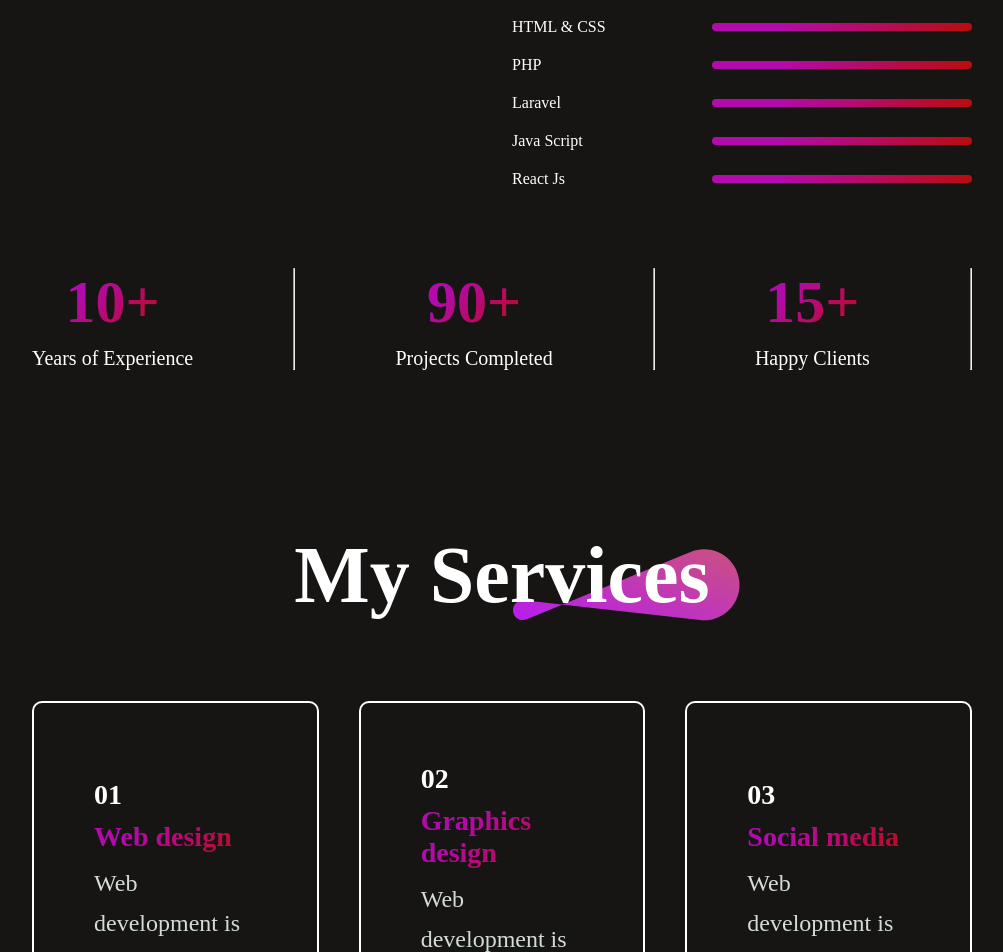
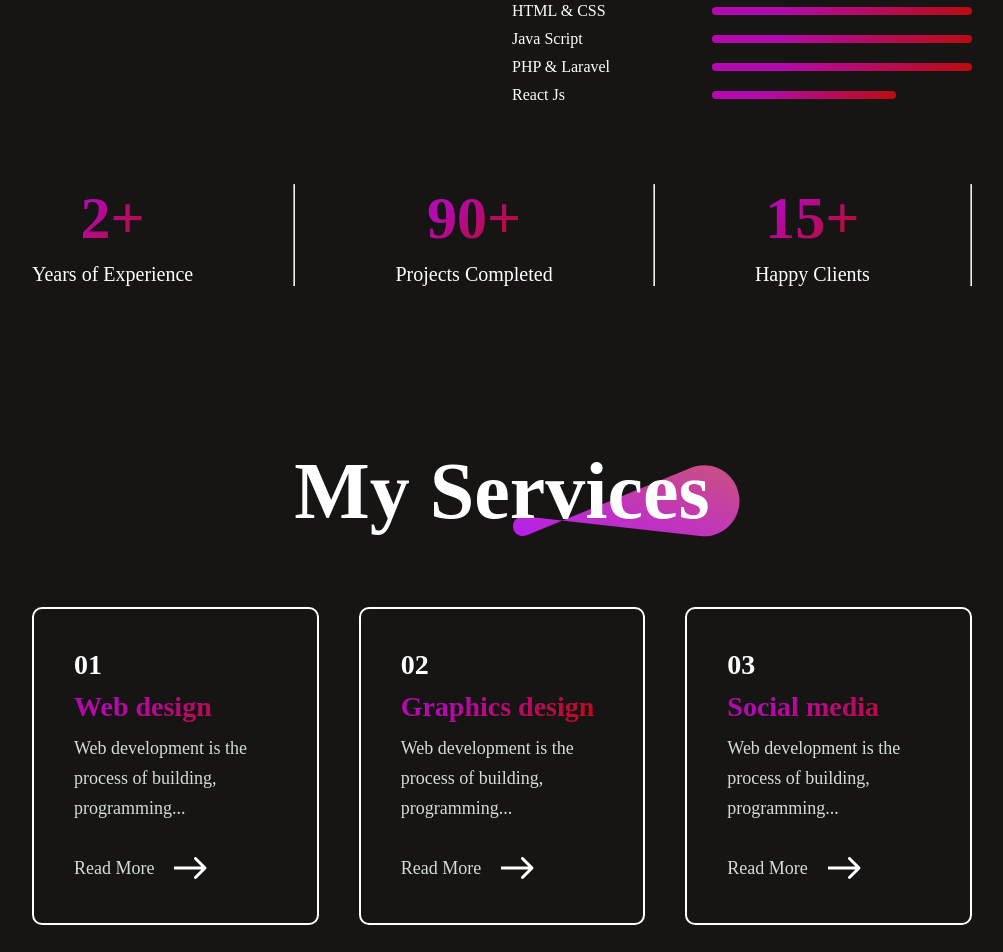
Before and after one commit to habibalamiyawid/portfolio-react, a React (Vite) app: page / in a window 1280 px wide. Shown: the part 1640-2592 px from the top of the page, without its empty margins (138-1141 px from the left). Built offline with nearby package versions, Linux system fonts and the light colour scheme.

Commit message:
css update

```diff
--- a/src/Components/About/About.css
+++ b/src/Components/About/About.css
@@ -33,7 +33,7 @@
 .about-para{
     display: flex;
     flex-direction: column;
-    gap:20px;
+    gap:12px;
     font-size: 16px;
     font-weight: 500;
 
@@ -41,7 +41,7 @@
 .about-skills{
     display: flex;
     flex-direction: column;
-    gap: 20px;
+    gap: 10px;
 }
 .about-skill{
     display: flex;
@@ -53,6 +53,7 @@
     min-width: 150px;
     font-size: 16px;
     font-weight: 500;
+    cursor: pointer;
 }
 .about-skill hr{
     outline: none;
@@ -75,6 +76,7 @@
     align-items: center;
     gap:10px;
     transition: 0.5s;
+    cursor: default;
 }
 .about-achievement h1{
     font-size: 60px;
@@ -96,4 +98,8 @@
 .about-achievement:hover{
     transform: scale(1.12);
     transition: 0.5s;
+    background:  linear-gradient(315deg, #b30aad 0%,  #ba0c0c 74%);
+    background-clip: text;
+    -webkit-background-clip: text;
+    -webkit-text-fill-color: transparent;
 }
--- a/src/Components/About/About.jsx
+++ b/src/Components/About/About.jsx
@@ -31,16 +31,16 @@ const About = () => {
               <p>HTML & CSS</p><hr style={{width:"92%"}}/>
              </div>
              <div className="about-skill">
-              <p>PHP</p><hr style={{width:"90%"}}/>
+              <p>Java Script</p><hr style={{width:"60%"}}/>
              </div>
              <div className="about-skill">
-              <p>Laravel</p><hr style={{width:"90%"}}/>
+              <p>PHP & Laravel</p><hr style={{width:"90%"}}/>
              </div>
+             {/* <div className="about-skill">
+              <p></p><hr style={{width:"90%"}}/>
+             </div> */}
              <div className="about-skill">
-              <p>Java Script</p><hr style={{width:"70%"}}/>
-             </div>
-             <div className="about-skill">
-              <p>React Js</p><hr style={{width:"60%"}}/>
+              <p>React Js</p><hr style={{width:"40%"}}/>
              </div>
            </div>
         </div>
@@ -48,7 +48,7 @@ const About = () => {
 
     <div className="about-achievements">
           <div className="about-achievement">
-            <h1>10+</h1>
+            <h1>2+</h1>
             <p>Years of Experience</p>
           </div>
           <hr />
--- a/src/Components/Contact/Contact.css
+++ b/src/Components/Contact/Contact.css
@@ -62,7 +62,7 @@
     display: flex;
     flex-direction: column;
     align-items: start;
-    gap: 30px;
+    gap: 20px;
 }
 .contact-right label{
     color: #d8d8d8;
@@ -81,7 +81,7 @@
     /*font-family:outfit*/
 }
 .contact-right textarea{
-    width: 650px;
+    width: 670px;
     border: none;
     padding: 25px;
     border-radius: 4px;
@@ -96,7 +96,7 @@
     border-radius: 50px;
     background: linear-gradient(315deg, #ba0c0c 0%, #b30aad 74%);
     font-size: 22px;
-    padding: 20px 60px;
+    padding: 15px 40px;
     margin-bottom: 50px;
     cursor: pointer;
     transition: 0.3s
--- a/src/Components/Contact/Contact.jsx
+++ b/src/Components/Contact/Contact.jsx
@@ -11,7 +11,7 @@ const Contact = () => {
         event.preventDefault();
         const formData = new FormData(event.target);
 
-        formData.append("access_key", "YOUR_ACCESS_KEY_HERE");
+        formData.append("access_key", "4e09fe49-a28e-4ce4-a9a9-bd7f86477197"); //Your Access Key
 
         const object = Object.fromEntries(formData);
         const json = JSON.stringify(object);
@@ -26,7 +26,7 @@ const Contact = () => {
         }).then((res) => res.json());
 
         if (res.success) {
-          console.log("Success", res);
+          alert(res.message)
         }
       };
   return (
@@ -60,7 +60,7 @@ const Contact = () => {
                  <label htmlFor="">Your Email</label>
                  <input type="email"  placeholder='Enter Your Email Address' name='email' />
                  <label htmlFor="">Write Your Massage Here</label>
-                 <textarea name="message" rows="8" placeholder='Enter Your Message'></textarea>
+                 <textarea name="message" rows="4" placeholder='Enter Your Message'></textarea>
                  <button type='submit' className="contact-submit">
                     Submit Now
                  </button>
--- a/src/Components/Footer/Footer.css
+++ b/src/Components/Footer/Footer.css
@@ -21,7 +21,7 @@
 .footer-email-input{
     display: flex;
     gap: 30px;
-    padding: 20px 30px;
+    padding: 15px 20px;
     border-radius: 50px;
     background: #32323B;
     padding-right: 60px;
@@ -36,7 +36,7 @@
 }
 .footer-subscribe{
     font-size: 20px;
-    padding: 22px 50px;
+    padding: 17px 50px;
     border-radius: 50px;
     background:  linear-gradient(315deg, #ba0c0c 0%, #b30aad 74%);
     cursor: pointer;
--- a/src/Components/Footer/Footer.jsx
+++ b/src/Components/Footer/Footer.jsx
@@ -31,7 +31,7 @@ const Footer = () => {
             <div className="footer-bottom-right">
                 <p>Term Of Services</p>
                 <p>Privacy Policy</p>
-                <p>Conect with me</p>
+                <p>Connect with me</p>
             </div>
         </div>
     </div>
--- a/src/Components/Services/Services.css
+++ b/src/Components/Services/Services.css
@@ -3,7 +3,7 @@
     flex-direction: column;
     align-items: center;
     justify-content: center;
-    gap: 80px;
+    gap: 70px;
     margin: 80px 170px;
 }
 .services-title{
@@ -12,7 +12,7 @@
 .services-title h1{
     padding: 0px 30px;
     font-size: 80px;
-    font-weight: 600;
+    font-weight: 700;
 }
 .services-title img{
     position: absolute;
@@ -25,7 +25,7 @@
     flex-direction: column;
     justify-content: center;
     gap: 10px;
-    padding: 60px;
+    padding: 40px;
     border-radius: 10px;
     border: 2px solid #fff;
     transition: 0.4s;
@@ -43,7 +43,7 @@
 }
 .services-format h2{
     font-size: 28px;
-    font-weight: 800;
+    font-weight: 900;
     background:  linear-gradient(315deg, #ba0c0c 0%, #b30aad 74%);
     background-clip: text;
     -webkit-background-clip: text;
@@ -51,8 +51,8 @@
 }
 .services-format p{
     color: #d4ddd4;
-    font-size: 24px;
-    line-height: 40px;
+    font-size: 18px;
+    line-height: 30px;
     max-width: 300px;
 }
 .services-read-more{
```
